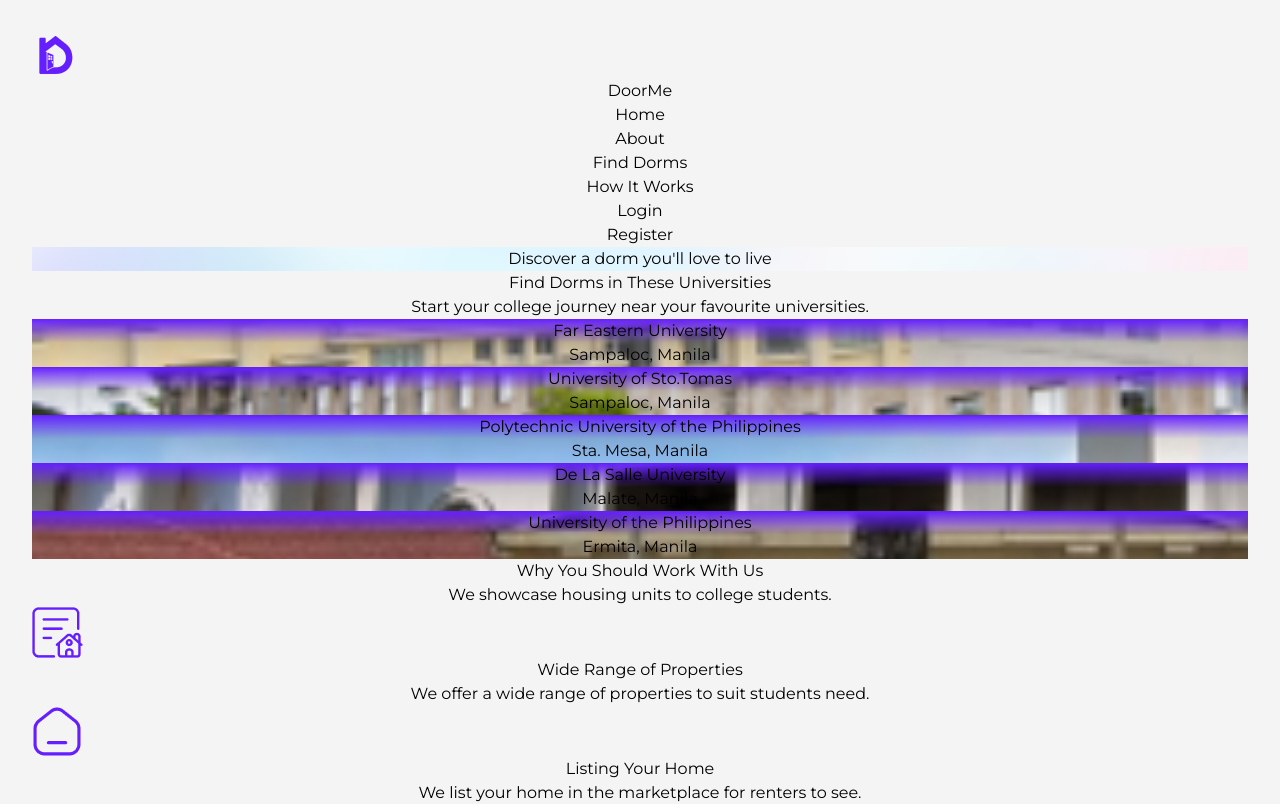
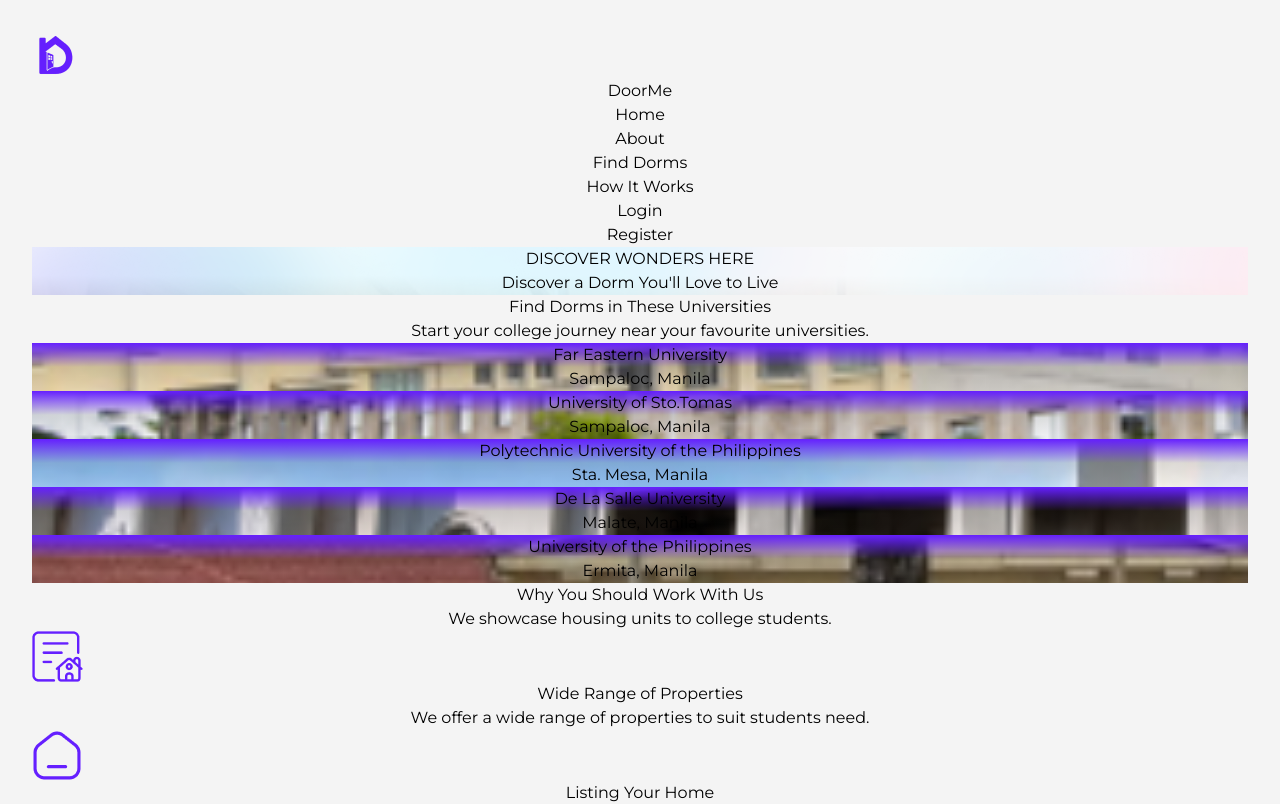
Before and after one commit to jaypeepeep/DoorMe, a React (Vite) app: page / in a window 1280 px wide. Shown: the top 804 px of the page. Built offline with nearby package versions, Linux system fonts and the light colour scheme.

Commit message:
Update Hero.jsx

```diff
--- a/src/components/hero/Hero.jsx
+++ b/src/components/hero/Hero.jsx
@@ -1,13 +1,17 @@
 import React from 'react';
-import KeywordSearch from '../search/KeywordSearch'
-import BorderButton from '../buttons/BorderButton';
+import KeywordSearch from '../search/KeywordSearch';
 
 const Hero = ({ backgroundImage }) => {
     return (
         <div className="w-full min-h-screen bg-cover bg-no-repeat bg-center" style={{ backgroundImage: `url(${backgroundImage})` }}>
-            <div className="w-3/5 mx-auto text-white flex flex-col gap-5 justify-center items-center min-h-screen text-wrap ">
-                <h1 className="font-montserrat text-6xl font-semibold leading-[78px] text-center">Discover a dorm you'll love to live</h1>
-                <KeywordSearch/>
+            <div className="w-3/5 mx-auto text-white flex flex-col gap-5 justify-center items-center min-h-screen text-wrap">
+                <button className="mb-4 text-white border border-white bg-transparent py-2 px-4 rounded-full hover:bg-transparent">
+                    DISCOVER WONDERS HERE
+                </button>
+                <h1 className="font-montserrat text-6xl font-semibold leading-[78px] text-center">
+                    Discover a Dorm You'll Love to Live
+                </h1>
+                <KeywordSearch />
             </div>
         </div>
     );
```
